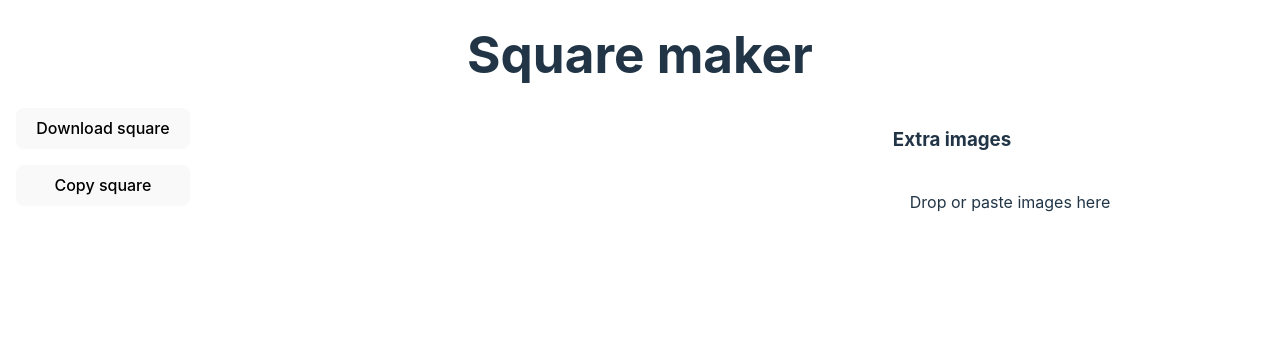
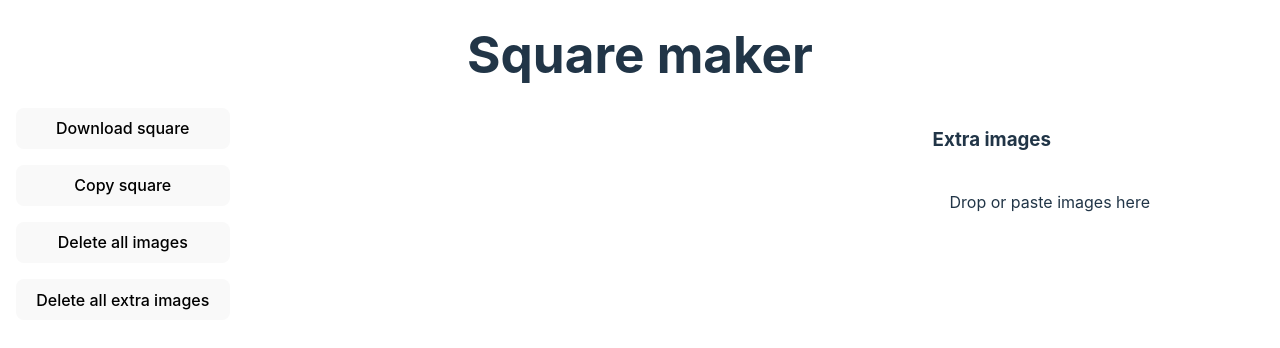
Before and after one commit to Dazza314/square-maker, a React (Vite) app: page / in a window 1280 px wide. Shown: the top 348 px of the page. Built offline with nearby package versions, Linux system fonts and the light colour scheme.

Commit message:
Added delete buttons

```diff
--- a/src/App.tsx
+++ b/src/App.tsx
@@ -16,15 +16,13 @@ function App() {
   const [activeId, setActiveId] = useState<string | number | null>(null);
 
   return (
-    <>
+    <SquareContentProvider
+      squareData={squareData} setSquareData={setSquareData}
+    >
       <h1 className="title">Square maker</h1>
       <DndContext onDragStart={handleDragStart} onDragEnd={handleDragEnd} autoScroll={false}>
         <Navbar />
-        <SquareContentProvider
-          squareData={squareData} setSquareData={setSquareData}
-        >
-          <SquareContent />
-        </SquareContentProvider>
+        <SquareContent />
         <DragOverlay
           dropAnimation={null}
         >
@@ -33,7 +31,8 @@ function App() {
           ) : null}
         </DragOverlay>
       </DndContext>
-    </>
+    </SquareContentProvider>
+
   )
 
   function handleDragEnd(event: DragEndEvent) {
--- /dev/null
+++ b/src/components/Navbar/DeleteAllButton.tsx
@@ -0,0 +1,9 @@
+import { useContext } from "react"
+import { generateEmptySquareData, SquareContext } from "../../contexts/squareContext"
+
+function DeleteAllButton() {
+    const { setSquareData } = useContext(SquareContext)
+    return <button onClick={() => { setSquareData(generateEmptySquareData()) }}>Delete all images</button>
+}
+
+export default DeleteAllButton
--- /dev/null
+++ b/src/components/Navbar/DeleteAllExtraImagesButton.tsx
@@ -0,0 +1,9 @@
+import { useContext } from "react"
+import { SquareContext } from "../../contexts/squareContext"
+
+function DeleteAllExtraImagesButton() {
+    const { setSquareData } = useContext(SquareContext)
+    return <button onClick={() => { setSquareData(prev => ({ ...prev, stagingArea: [] })) }}>Delete all extra images</button>
+}
+
+export default DeleteAllExtraImagesButton
--- a/src/components/Navbar/Navbar.css
+++ b/src/components/Navbar/Navbar.css
@@ -1,6 +1,6 @@
 .navbar {
     padding: 0 1em;
     display: grid;
-    grid-template-rows: auto auto 1fr;
+    grid-template-rows: repeat(4, auto) 1fr;
     gap: 1em;
 }
--- a/src/components/Navbar/Navbar.tsx
+++ b/src/components/Navbar/Navbar.tsx
@@ -1,5 +1,7 @@
 import { useDndContext } from "@dnd-kit/core";
 import CopySquareToClipboardButton from "./CopySquareToClipboard";
+import DeleteAllButton from "./DeleteAllButton";
+import DeleteAllExtraImagesButton from "./DeleteAllExtraImagesButton";
 import DeleteZone from "./DeleteZone";
 import DownloadSquareButton from "./DownloadSquareButton";
 import "./Navbar.css";
@@ -9,6 +11,8 @@ function Navbar() {
     return <div className="navbar">
         <DownloadSquareButton />
         <CopySquareToClipboardButton />
+        <DeleteAllButton />
+        <DeleteAllExtraImagesButton />
         {active ? <DeleteZone /> : null}
     </div>
 }
```
